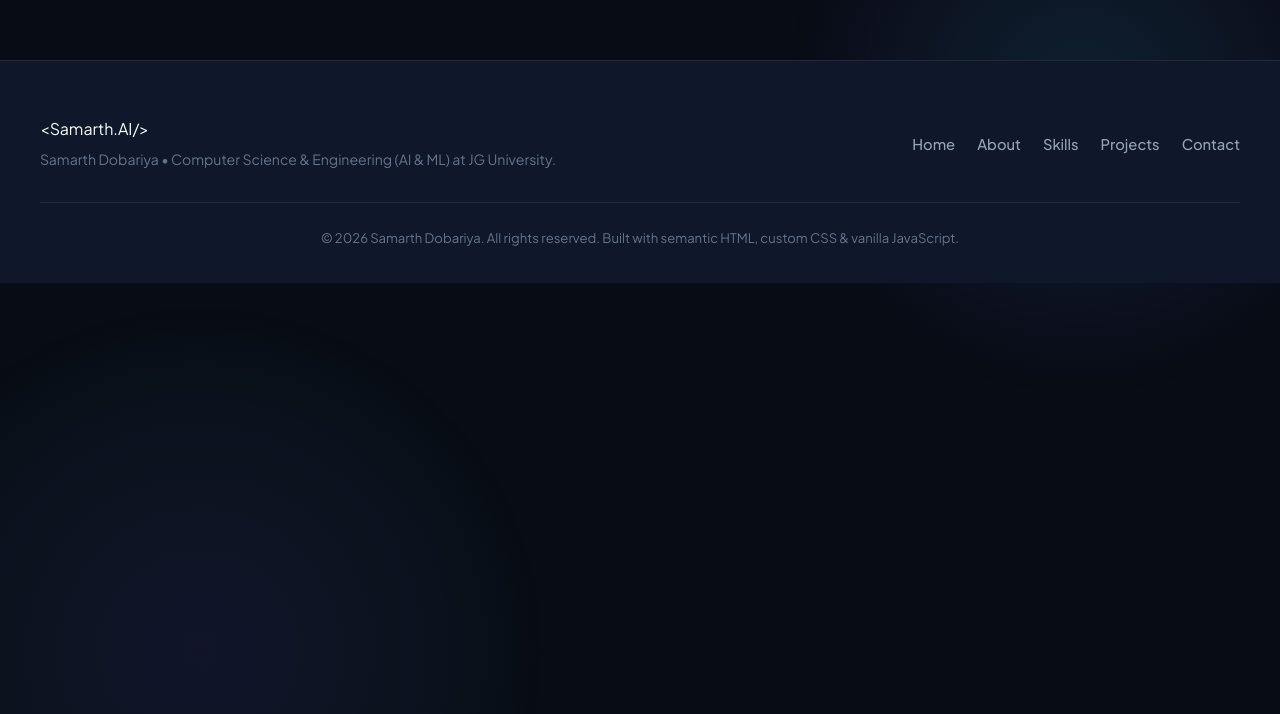
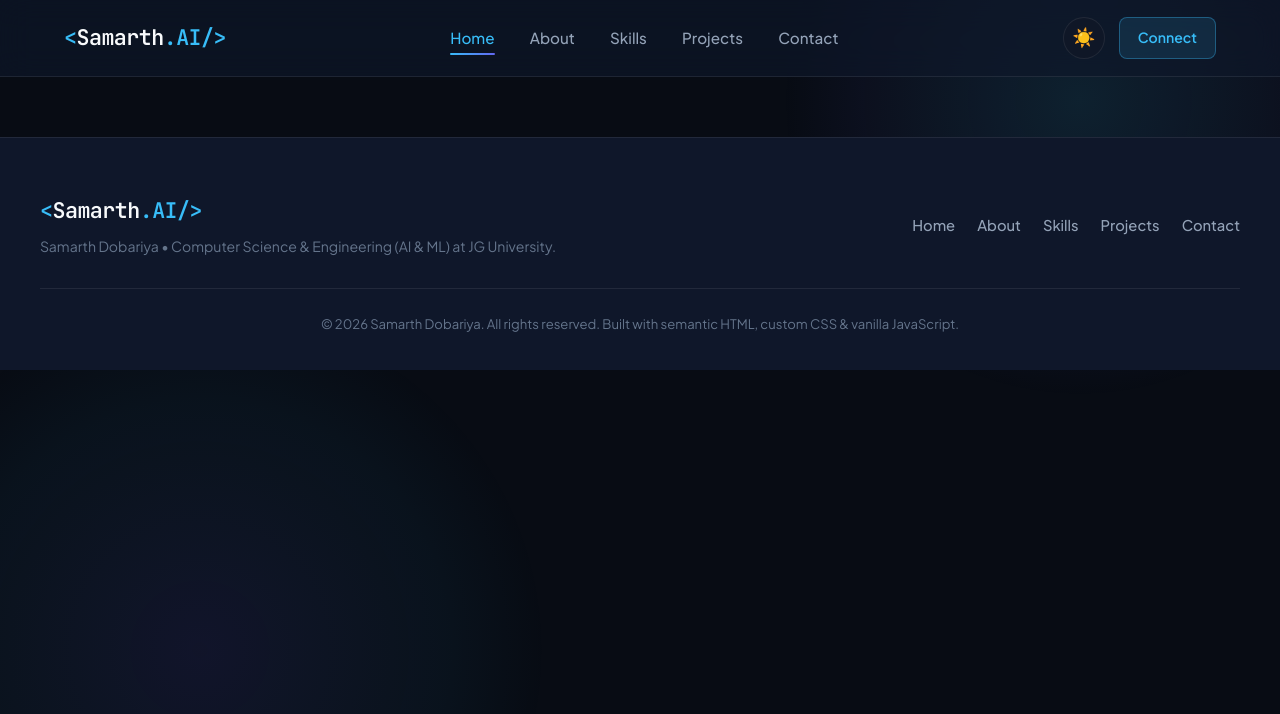
Before and after one commit to samarthdobariya79-dotcom/samarth_dobariya_268411, a plain HTML site: page index.html in a window 1280 px wide. Drawn offline with Linux system fonts and the light colour scheme; a script that the page names is missing.

Commit message:
Added responsive navbar and dark/light theme toggle

```diff
--- a/index.html
+++ b/index.html
@@ -12,6 +12,41 @@
   <link href="https://fonts.googleapis.com/css2?family=Plus+Jakarta+Sans:wght@300;400;500;600;700;800&family=JetBrains+Mono:wght@400;500;600&display=swap" rel="stylesheet">
 </head>
 <body>
+  <!-- Header & Navigation -->
+  <header id="main-header">
+    <div class="nav-container">
+      <a href="#home" class="logo">
+        <span class="logo-bracket">&lt;</span>Samarth<span class="logo-accent">.AI</span><span class="logo-bracket">/&gt;</span>
+      </a>
+
+      <!-- Mobile Hamburger Menu Button -->
+      <button id="mobile-menu-btn" class="menu-toggle" aria-label="Toggle navigation menu" aria-expanded="false">
+        <span class="bar"></span>
+        <span class="bar"></span>
+        <span class="bar"></span>
+      </button>
+
+      <!-- Navigation Bar -->
+      <nav id="navbar">
+        <ul class="nav-links">
+          <li><a href="#home" class="nav-link active">Home</a></li>
+          <li><a href="#about" class="nav-link">About</a></li>
+          <li><a href="#skills" class="nav-link">Skills</a></li>
+          <li><a href="#projects" class="nav-link">Projects</a></li>
+          <li><a href="#contact" class="nav-link">Contact</a></li>
+        </ul>
+      </nav>
+
+      <!-- Theme Switcher -->
+      <div class="header-actions">
+        <button id="theme-toggle" class="theme-btn" aria-label="Toggle theme mode" title="Switch Theme">
+          <span id="theme-icon">☀️</span>
+        </button>
+        <a href="#contact" class="btn btn-sm btn-accent header-cta">Connect</a>
+      </div>
+    </div>
+  </header>
+
   <main>
   </main>
 
--- /dev/null
+++ b/script.js
@@ -0,0 +1,90 @@
+/**
+ * Portfolio Interactive Scripts - Samarth Dobariya
+ * Features:
+ *  1. Dark / Light Mode Switcher (Defaults to Professional Dark Theme)
+ *  2. Responsive Mobile Hamburger Menu with auto-close and outside-click dismiss
+ *  3. Interactive Contact Form Validation with real-time field checking
+ *  4. Scrollspy Active Navigation highlighting
+ */
+
+document.addEventListener('DOMContentLoaded', () => {
+
+  /* ==========================================================================
+     FEATURE 1: DARK / LIGHT THEME TOGGLE (DARK DEFAULT)
+     ========================================================================== */
+  const themeToggleBtn = document.getElementById('theme-toggle');
+  const themeIcon = document.getElementById('theme-icon');
+
+  // Check saved theme or default to professional dark theme
+  const savedTheme = localStorage.getItem('samarth-portfolio-theme') || 'dark';
+
+  function applyTheme(theme) {
+    if (theme === 'light') {
+      document.documentElement.setAttribute('data-theme', 'light');
+      if (themeIcon) themeIcon.textContent = '🌙';
+      if (themeToggleBtn) themeToggleBtn.setAttribute('title', 'Switch to Dark Mode');
+    } else {
+      document.documentElement.setAttribute('data-theme', 'dark');
+      if (themeIcon) themeIcon.textContent = '☀️';
+      if (themeToggleBtn) themeToggleBtn.setAttribute('title', 'Switch to Light Mode');
+    }
+  }
+
+  // Apply default or stored theme on load
+  applyTheme(savedTheme);
+
+  // Toggle theme listener
+  if (themeToggleBtn) {
+    themeToggleBtn.addEventListener('click', () => {
+      const currentTheme = document.documentElement.getAttribute('data-theme') || 'dark';
+      const newTheme = currentTheme === 'dark' ? 'light' : 'dark';
+      applyTheme(newTheme);
+      localStorage.setItem('samarth-portfolio-theme', newTheme);
+    });
+  }
+
+
+  /* ==========================================================================
+     FEATURE 2: MOBILE HAMBURGER MENU (OPEN / CLOSE)
+     ========================================================================== */
+  const mobileMenuBtn = document.getElementById('mobile-menu-btn');
+  const navbar = document.getElementById('navbar');
+  const navLinks = document.querySelectorAll('.nav-link');
+
+  function toggleMobileMenu() {
+    const isOpen = navbar.classList.toggle('open');
+    mobileMenuBtn.classList.toggle('active', isOpen);
+    mobileMenuBtn.setAttribute('aria-expanded', isOpen.toString());
+  }
+
+  function closeMobileMenu() {
+    if (navbar && mobileMenuBtn) {
+      navbar.classList.remove('open');
+      mobileMenuBtn.classList.remove('active');
+      mobileMenuBtn.setAttribute('aria-expanded', 'false');
+    }
+  }
+
+  if (mobileMenuBtn && navbar) {
+    mobileMenuBtn.addEventListener('click', (e) => {
+      e.stopPropagation();
+      toggleMobileMenu();
+    });
+
+    // Close when a link is clicked
+    navLinks.forEach(link => {
+      link.addEventListener('click', () => {
+        closeMobileMenu();
+      });
+    });
+
+    // Close if user clicks outside of the header
+    document.addEventListener('click', (event) => {
+      if (!navbar.contains(event.target) && !mobileMenuBtn.contains(event.target)) {
+        closeMobileMenu();
+      }
+    });
+  }
+
+
+});
--- a/style.css
+++ b/style.css
@@ -268,6 +268,136 @@ section {
 }
 
 /* --------------------------------------------------------------------------
+   3. HEADER & NAVIGATION (ELEMENT, CLASS & ID SELECTORS)
+   -------------------------------------------------------------------------- */
+#main-header {
+  position: sticky;
+  top: 0;
+  z-index: 1000;
+  background-color: var(--bg-glass);
+  backdrop-filter: blur(16px);
+  -webkit-backdrop-filter: blur(16px);
+  border-bottom: 1px solid var(--border-light);
+  transition: background-color var(--transition-smooth), border-color var(--transition-smooth);
+}
+
+.nav-container {
+  max-width: 1200px;
+  margin: 0 auto;
+  padding: 0 24px;
+  height: var(--header-height);
+  display: flex;
+  align-items: center;
+  justify-content: space-between;
+}
+
+.logo {
+  font-family: var(--font-mono);
+  font-size: 1.35rem;
+  font-weight: 700;
+  letter-spacing: -0.5px;
+  color: var(--text-main);
+  display: inline-flex;
+  align-items: center;
+}
+
+.logo-bracket {
+  color: var(--accent-cyan);
+}
+
+.logo-accent {
+  color: var(--accent-cyan);
+  font-weight: 800;
+}
+
+.nav-links {
+  display: flex;
+  align-items: center;
+  gap: 2.2rem;
+}
+
+/* Nav Link Hover Effects */
+.nav-link {
+  font-size: 0.95rem;
+  font-weight: 500;
+  color: var(--text-muted);
+  position: relative;
+  padding: 6px 0;
+  transition: color var(--transition-fast);
+}
+
+.nav-link::after {
+  content: '';
+  position: absolute;
+  bottom: -2px;
+  left: 0;
+  width: 0;
+  height: 2px;
+  background: var(--accent-gradient);
+  border-radius: 2px;
+  transition: width var(--transition-smooth);
+}
+
+.nav-link:hover,
+.nav-link.active {
+  color: var(--accent-cyan);
+}
+
+.nav-link:hover::after,
+.nav-link.active::after {
+  width: 100%;
+}
+
+.header-actions {
+  display: flex;
+  align-items: center;
+  gap: 14px;
+}
+
+/* Theme Toggle Button */
+#theme-toggle {
+  width: 42px;
+  height: 42px;
+  border-radius: var(--radius-full);
+  background-color: var(--bg-card);
+  border: 1px solid var(--border-light);
+  color: var(--text-main);
+  display: flex;
+  align-items: center;
+  justify-content: center;
+  cursor: pointer;
+  font-size: 1.15rem;
+  transition: transform var(--transition-fast), border-color var(--transition-fast), background-color var(--transition-fast);
+}
+
+#theme-toggle:hover {
+  transform: rotate(20deg) scale(1.05);
+  border-color: var(--accent-cyan);
+  box-shadow: 0 0 12px var(--accent-glow);
+}
+
+/* Mobile Hamburger Button */
+#mobile-menu-btn {
+  display: none;
+  flex-direction: column;
+  justify-content: space-between;
+  width: 28px;
+  height: 20px;
+  background: transparent;
+  border: none;
+  cursor: pointer;
+  padding: 0;
+}
+
+#mobile-menu-btn .bar {
+  width: 100%;
+  height: 2.5px;
+  background-color: var(--text-main);
+  border-radius: 2px;
+  transition: all var(--transition-smooth);
+}
+
+/* --------------------------------------------------------------------------
    10. FOOTER STYLES
    -------------------------------------------------------------------------- */
 #main-footer {
```
